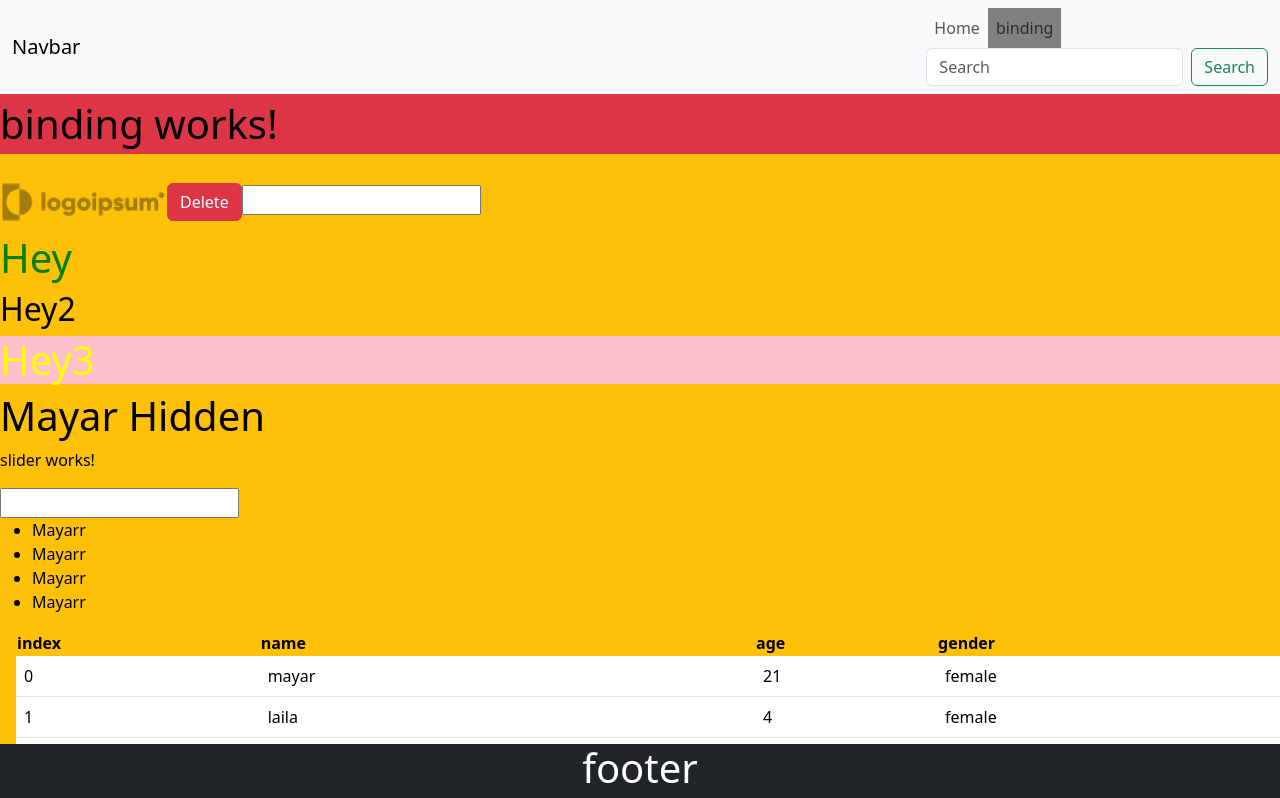
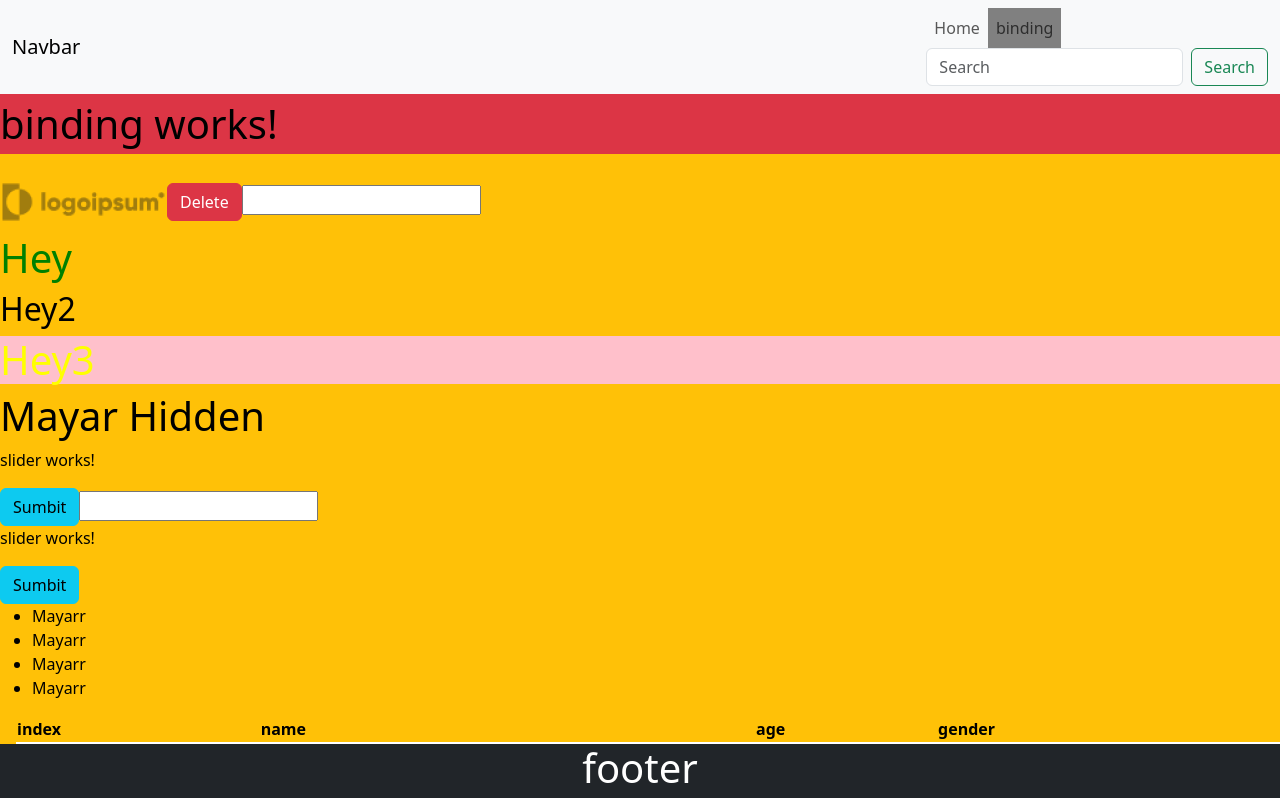
Before and after one commit to Mayar-Fawzy/Project1, an Angular app: page /binding in a window 1280 px wide. Shown: the top 798 px of the page. Built offline with nearby package versions, Linux system fonts and the light colour scheme.

Commit message:
Data Flow From Child To Parent

```diff
--- a/src/app/binding/binding.component.html
+++ b/src/app/binding/binding.component.html
@@ -19,7 +19,8 @@
   <app-slider [slider]="task"></app-slider>
  <input [(ngModel)]='task'  type="text" class="" name="" id="" >
 
-
+ <!-- Data Flow From Child To Parent -->
+  <app-slider (sliderTask)="task = $event"></app-slider>
  <!-- *ngfor -->
  <ul>
     <li *ngFor="let Friend of Friendes">Mayarr</li>
--- a/src/app/slider/slider.component.html
+++ b/src/app/slider/slider.component.html
@@ -1 +1,3 @@
 <p>slider works! {{slider}}</p>
+
+<button type="button" class="btn btn-info" (click)="setSliderTask()">Sumbit</button>
--- a/src/app/slider/slider.component.ts
+++ b/src/app/slider/slider.component.ts
@@ -1,4 +1,4 @@
-import { Component, Input } from '@angular/core';
+import { Component, Input, Output ,EventEmitter } from '@angular/core';
 
 @Component({
   selector: 'app-slider',
@@ -6,5 +6,12 @@ import { Component, Input } from '@angular/core';
   styleUrls: ['./slider.component.css']
 })
 export class SliderComponent {
+  // from parent to child (bnding -> slider)
   @Input() slider:string='';
+   // from  child to parent (slider ->bnding )
+  @Output() sliderTask=new EventEmitter<string>();
+  setSliderTask(){
+    this.sliderTask.emit('learn Angular');
+  }
+
 }
```
